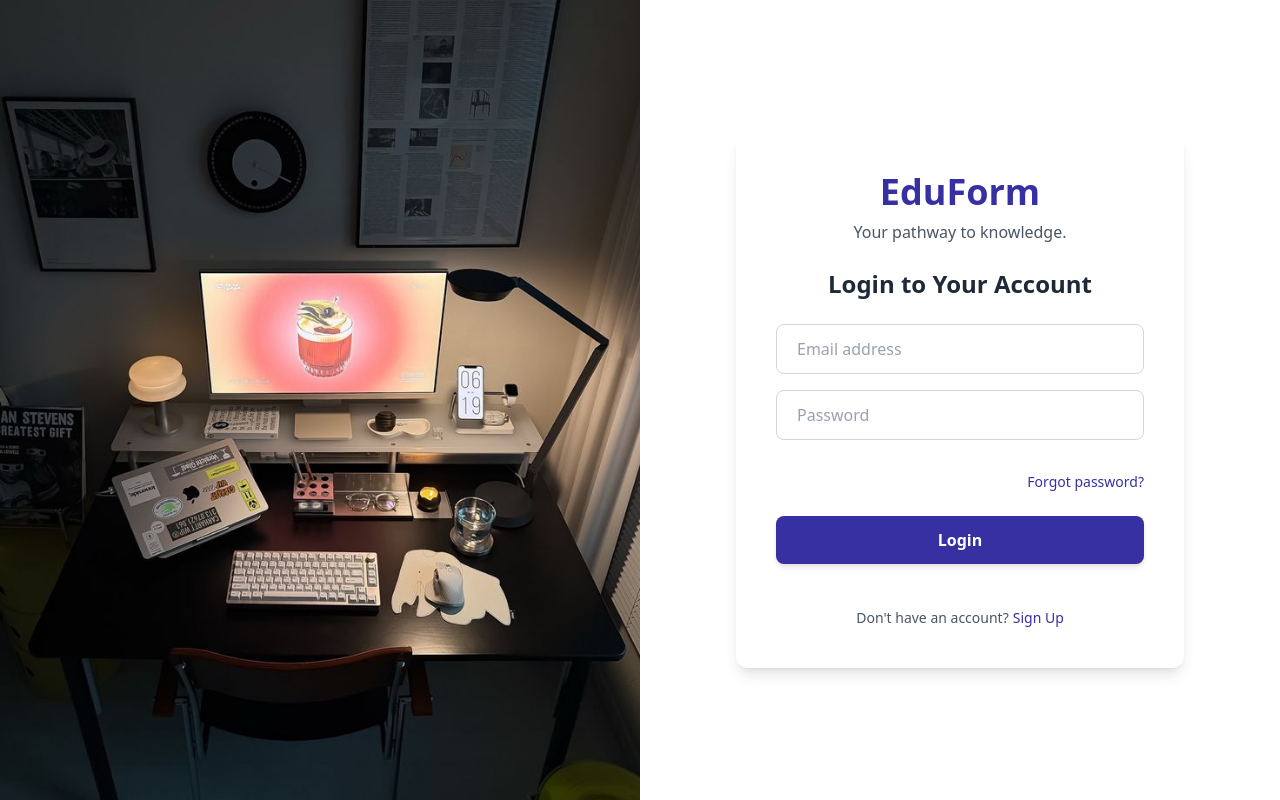
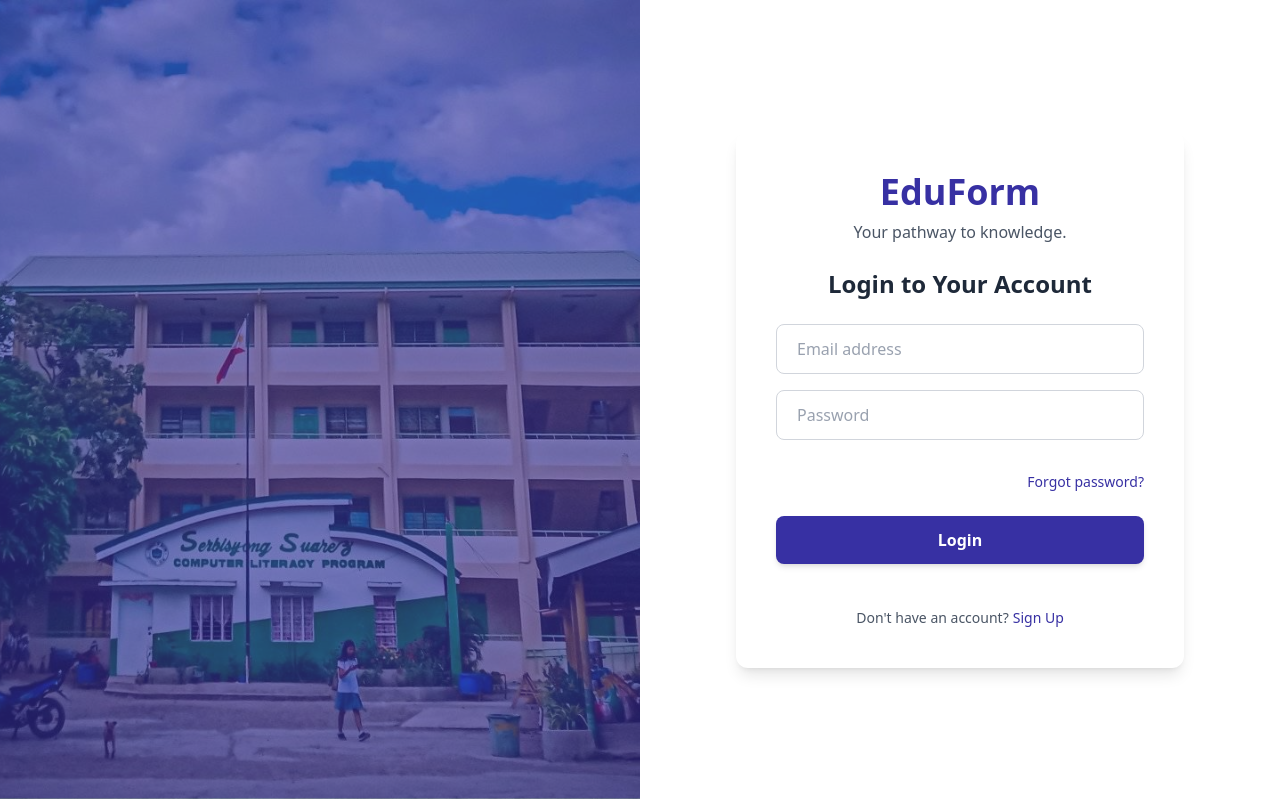
Before and after one commit to Commissions-Collab/EduForm---FRONTEND, a React (Vite) app: page / in a window 1280 px wide. Built offline with nearby package versions, Linux system fonts and the light colour scheme.

Commit message:
Sign In Page Bg

```diff
--- a/src/pages/auth/authLayout.jsx
+++ b/src/pages/auth/authLayout.jsx
@@ -1,10 +1,11 @@
+import SchoolImage from "../../assets/images/CandaBg2.svg";
 import { Outlet } from "react-router-dom";
 
 const AuthLayout = () => {
   return (
     <>
       <img
-        src="/assets/sample.jpg"
+        src={SchoolImage}
         alt="sample img"
         className="hidden xl:block h-screen w-1/2 object-cover bg-no-repeat"
       />
```
Also changed, not shown: src/assets/images/CandaBg.svg (added), src/assets/images/CandaBg2.svg (added).
